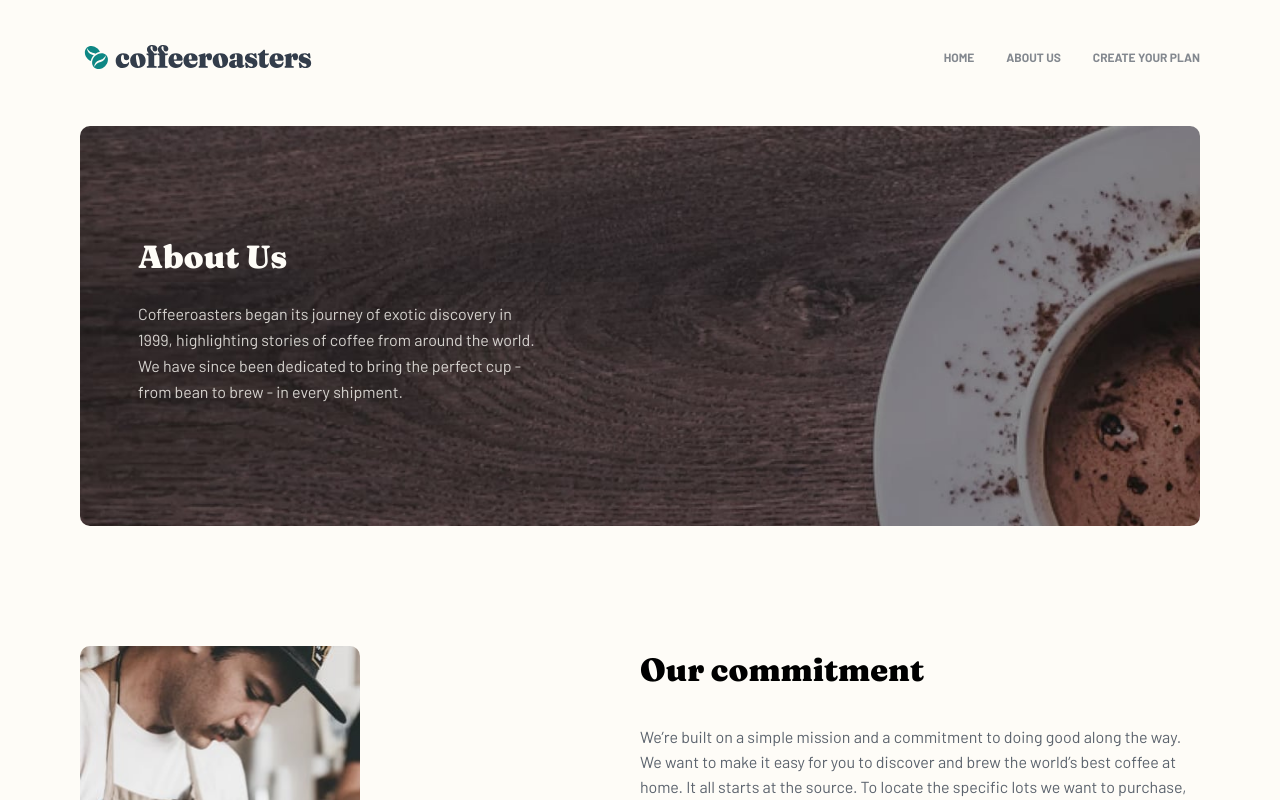
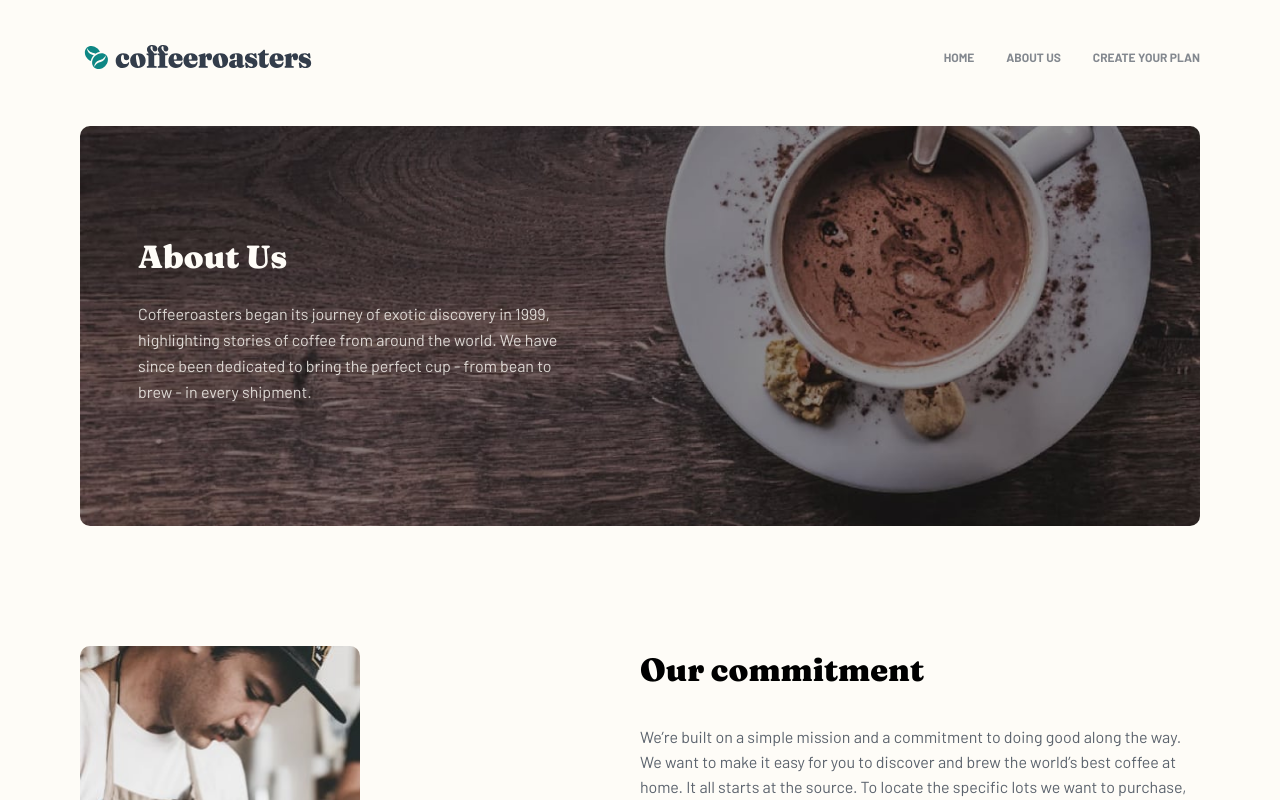
Before and after one commit to gcarter89/coffeeroasters, a React (Create React App) app: page / in a window 1280 px wide. Shown: the top 800 px of the page. Built offline with nearby package versions, Linux system fonts and the light colour scheme.

Commit message:
final commit

```diff
--- a/src/components/about/About.module.scss
+++ b/src/components/about/About.module.scss
@@ -186,6 +186,12 @@
 
 @media screen and (min-width:'1200px') {
     .about {
+        &__hero {
+            background-image: url('../../assets/about/desktop/image-hero-whitecup.jpg');
+        }
 
+        &__heroText {
+            max-width: 442px;
+        }
     }
 }
```
